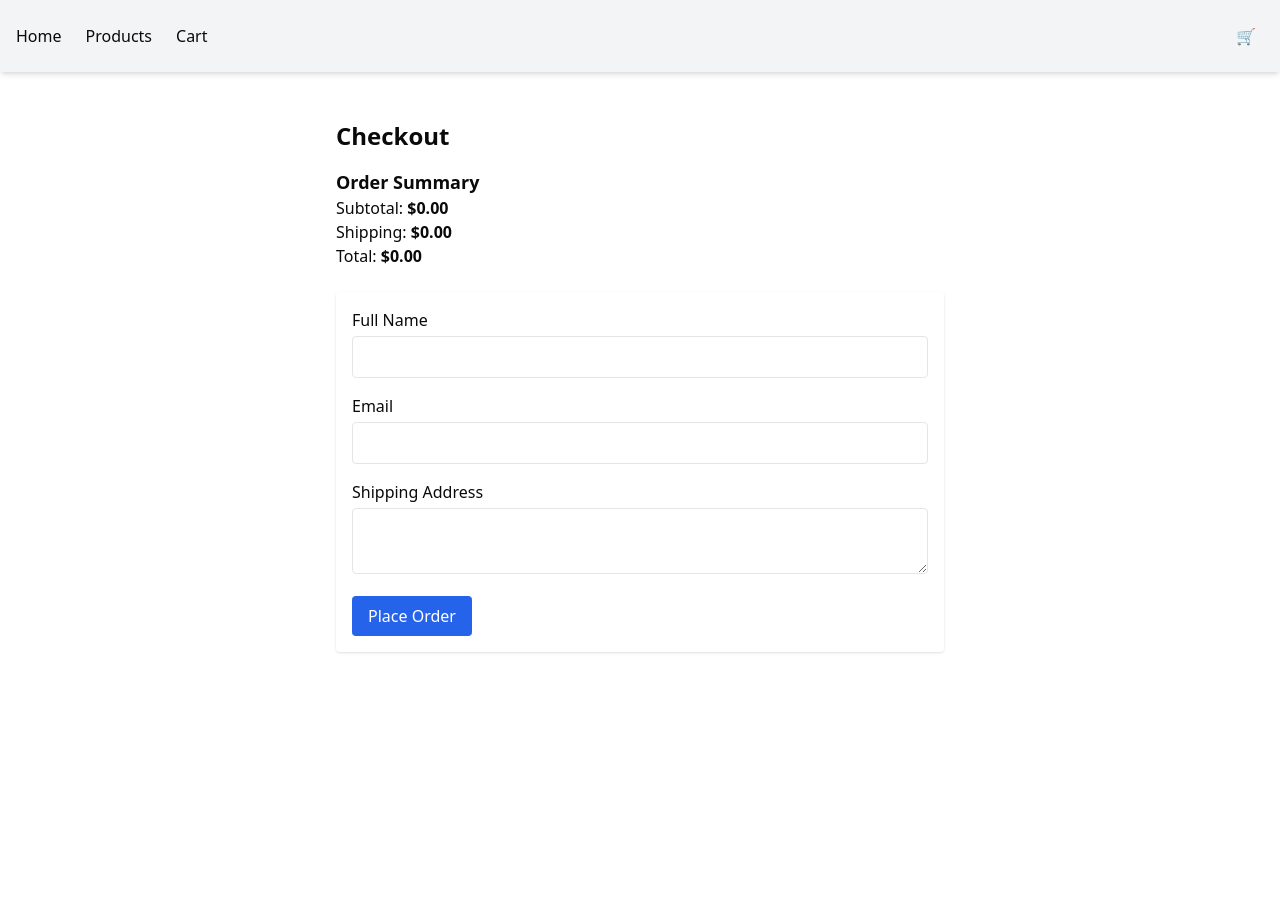
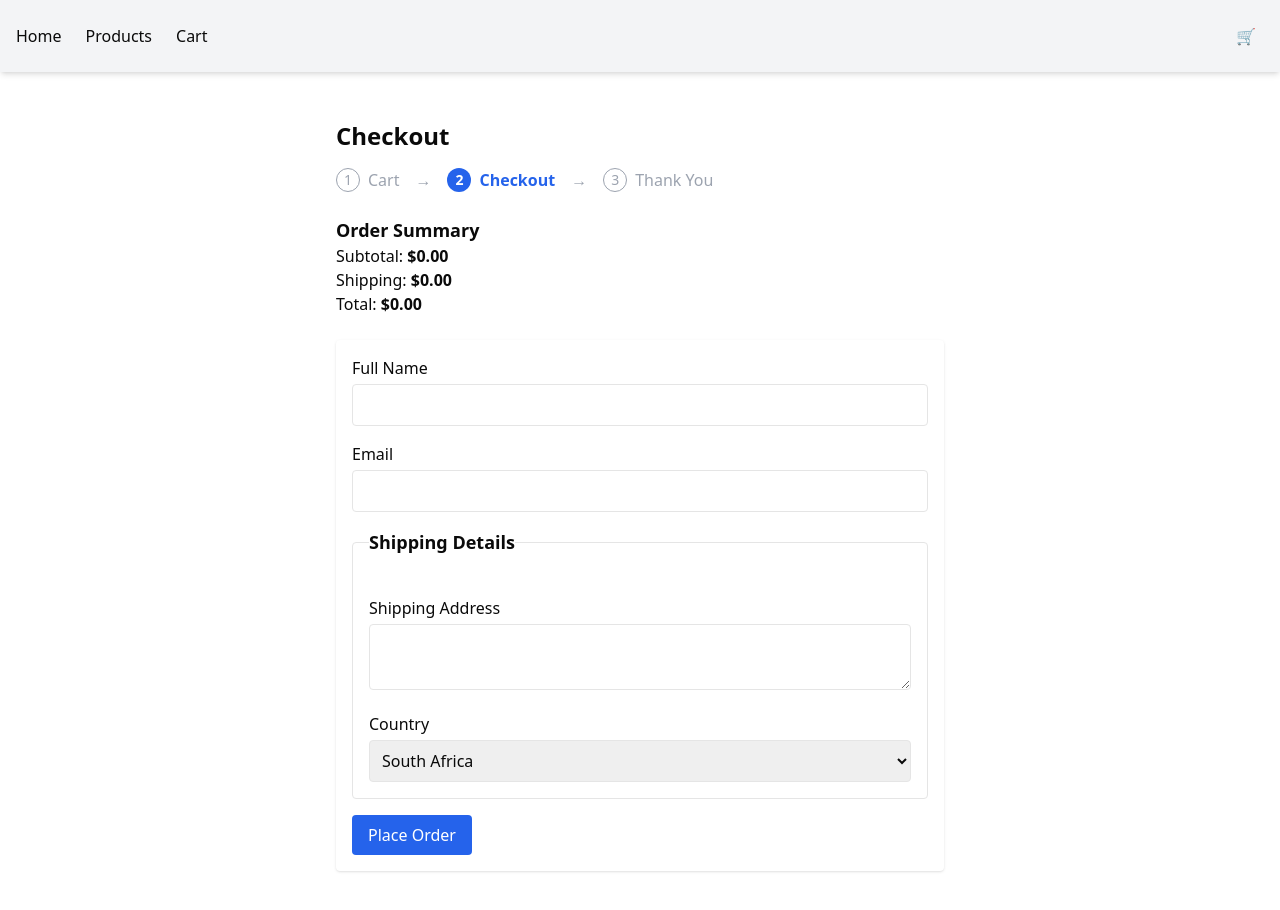
Before and after one commit to haroldmaclean/next-ecommerce-store, a Next.js app: page /checkout in a window 1280 px wide. Shown: the top 910 px of the page. Before the commit the page ends 800 px from the top, so only its background shows below. Built offline with nearby package versions, Linux system fonts and the light colour scheme.

Commit message:
git commit -m "add progress indicator to Cart and Checkout pages; group shipping and country fields"

```diff
--- a/src/app/cart/page.tsx
+++ b/src/app/cart/page.tsx
@@ -29,11 +29,38 @@ export default function CartPage() {
   const shipping = cart.length > 0 ? 10 : 0
   const total = subtotal + shipping
 
-  // const router = useRouter()
+  // 👇✅ Progress indicator goes RIGHT BELOW the page heading <h1>
+  const progressIndicator = (
+    <div className='mb-6'>
+      <div className='flex items-center space-x-4'>
+        <div className='flex items-center text-blue-600 font-semibold'>
+          <span className='w-6 h-6 rounded-full bg-blue-600 text-white flex items-center justify-center text-sm'>
+            1
+          </span>
+          <span className='ml-2'>Cart</span>
+        </div>
+        <span className='text-gray-400'>→</span>
+        <div className='flex items-center text-gray-400'>
+          <span className='w-6 h-6 rounded-full border border-gray-400 flex items-center justify-center text-sm'>
+            2
+          </span>
+          <span className='ml-2'>Checkout</span>
+        </div>
+        <span className='text-gray-400'>→</span>
+        <div className='flex items-center text-gray-400'>
+          <span className='w-6 h-6 rounded-full border border-gray-400 flex items-center justify-center text-sm'>
+            3
+          </span>
+          <span className='ml-2'>Thank You</span>
+        </div>
+      </div>
+    </div>
+  )
 
   return (
     <div className='p-8 max-w-4xl mx-auto'>
       <h1 className='text-2xl font-bold mb-6'>Your Cart</h1>
+      {progressIndicator}
 
       {cart.length === 0 ? (
         <p>Your cart is empty.</p>
@@ -114,13 +141,6 @@ export default function CartPage() {
           </div>
 
           <div className='flex justify-end mt-4'>
-            {/* <button
-              onClick={() => router.push('/checkout')}
-              className='bg-blue-600 text-white px-4 py-2 rounded hover:bg-blue-700'
-            >
-              Proceed to Checkout
-            </button> */}
-
             <button
               onClick={async () => {
                 const stripe = await getStripe()
@@ -128,7 +148,7 @@ export default function CartPage() {
                 const response = await fetch('/api/checkout', {
                   method: 'POST',
                   headers: { 'Content-Type': 'application/json' },
-                  body: JSON.stringify({ items: cart }), // cart from useCartStore
+                  body: JSON.stringify({ items: cart }),
                 })
 
                 const data = await response.json()
--- a/src/app/checkout/page.tsx
+++ b/src/app/checkout/page.tsx
@@ -9,6 +9,7 @@ export default function CheckoutPage() {
   const [name, setName] = useState('')
   const [email, setEmail] = useState('')
   const [address, setAddress] = useState('')
+  const [country, setCountry] = useState('South Africa')
   const [errors, setErrors] = useState<{ [key: string]: string }>({})
   const [isPlacingOrder, setIsPlacingOrder] = useState(false)
 
@@ -28,22 +29,16 @@ export default function CheckoutPage() {
     return Object.keys(newErrors).length === 0
   }
 
-  // const handleSubmit = (e: React.FormEvent) => {
-  //   e.preventDefault()
-  //   if (!validate()) return
-  //   router.push('/thank-you')
-  // }
-
   const handleSubmit = async (e: React.FormEvent) => {
     e.preventDefault()
 
-    if (!validate()) return // 👈 Ensure form is valid first
+    if (!validate()) return
 
     setIsPlacingOrder(true)
 
     try {
       await new Promise((resolve) => setTimeout(resolve, 2000))
-      router.push('/thank-you') // ✅ Add redirect on success
+      router.push('/thank-you')
     } catch (err) {
       alert('Order failed.')
     } finally {
@@ -54,6 +49,32 @@ export default function CheckoutPage() {
   return (
     <div className='p-8 max-w-2xl mx-auto'>
       <h1 className='text-2xl font-bold mb-4'>Checkout</h1>
+
+      {/* ✅ Progress Indicator */}
+      <div className='mb-6'>
+        <div className='flex items-center space-x-4'>
+          <div className='flex items-center text-gray-400'>
+            <span className='w-6 h-6 rounded-full border border-gray-400 flex items-center justify-center text-sm'>
+              1
+            </span>
+            <span className='ml-2'>Cart</span>
+          </div>
+          <span className='text-gray-400'>→</span>
+          <div className='flex items-center text-blue-600 font-semibold'>
+            <span className='w-6 h-6 rounded-full bg-blue-600 text-white flex items-center justify-center text-sm'>
+              2
+            </span>
+            <span className='ml-2'>Checkout</span>
+          </div>
+          <span className='text-gray-400'>→</span>
+          <div className='flex items-center text-gray-400'>
+            <span className='w-6 h-6 rounded-full border border-gray-400 flex items-center justify-center text-sm'>
+              3
+            </span>
+            <span className='ml-2'>Thank You</span>
+          </div>
+        </div>
+      </div>
 
       <div className='mb-6'>
         <h2 className='text-lg font-semibold'>Order Summary</h2>
@@ -96,6 +117,11 @@ export default function CheckoutPage() {
           )}
         </div>
 
+        <fieldset className='p-4 border rounded space-y-4'>
+          <legend className='text-lg font-semibold mb-2'>
+            Shipping Details
+          </legend>
+
           <div>
             <label className='block mb-1'>Shipping Address</label>
             <textarea
@@ -108,12 +134,22 @@ export default function CheckoutPage() {
             )}
           </div>
 
-        {/* <button
-          type='submit'
-          className='bg-blue-600 text-white px-4 py-2 rounded hover:bg-blue-700'
+          <div>
+            <label className='block mb-1'>Country</label>
+            <select
+              value={country}
+              onChange={(e) => setCountry(e.target.value)}
+              className='w-full p-2 border rounded'
             >
-          Place Order
-        </button> */}
+              <option value='South Africa'>South Africa</option>
+              <option value='United States'>United States</option>
+              <option value='United Kingdom'>United Kingdom</option>
+              <option value='Germany'>Germany</option>
+              <option value='India'>India</option>
+            </select>
+          </div>
+        </fieldset>
+
         <button
           type='submit'
           className='bg-blue-600 text-white px-4 py-2 rounded hover:bg-blue-700 disabled:opacity-50'
```
Lines whose indentation alone changed are shown as unchanged.
